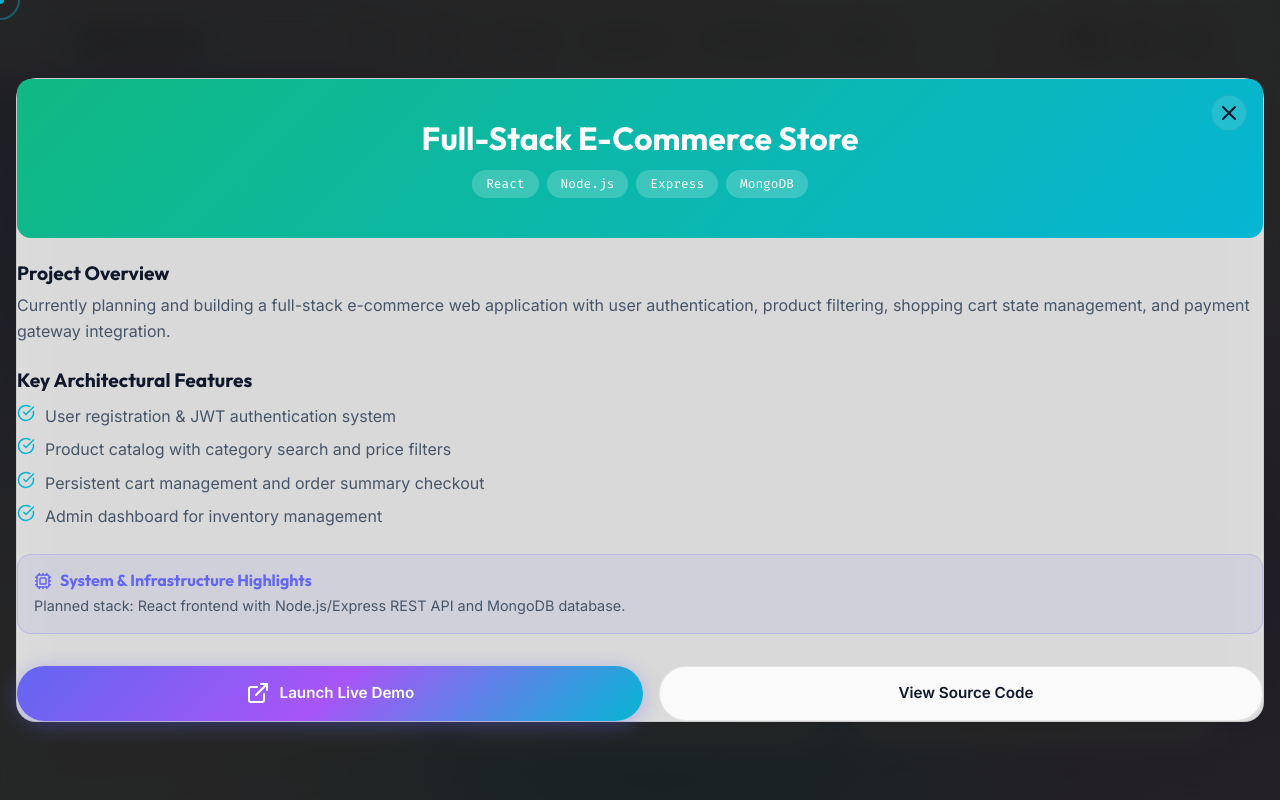
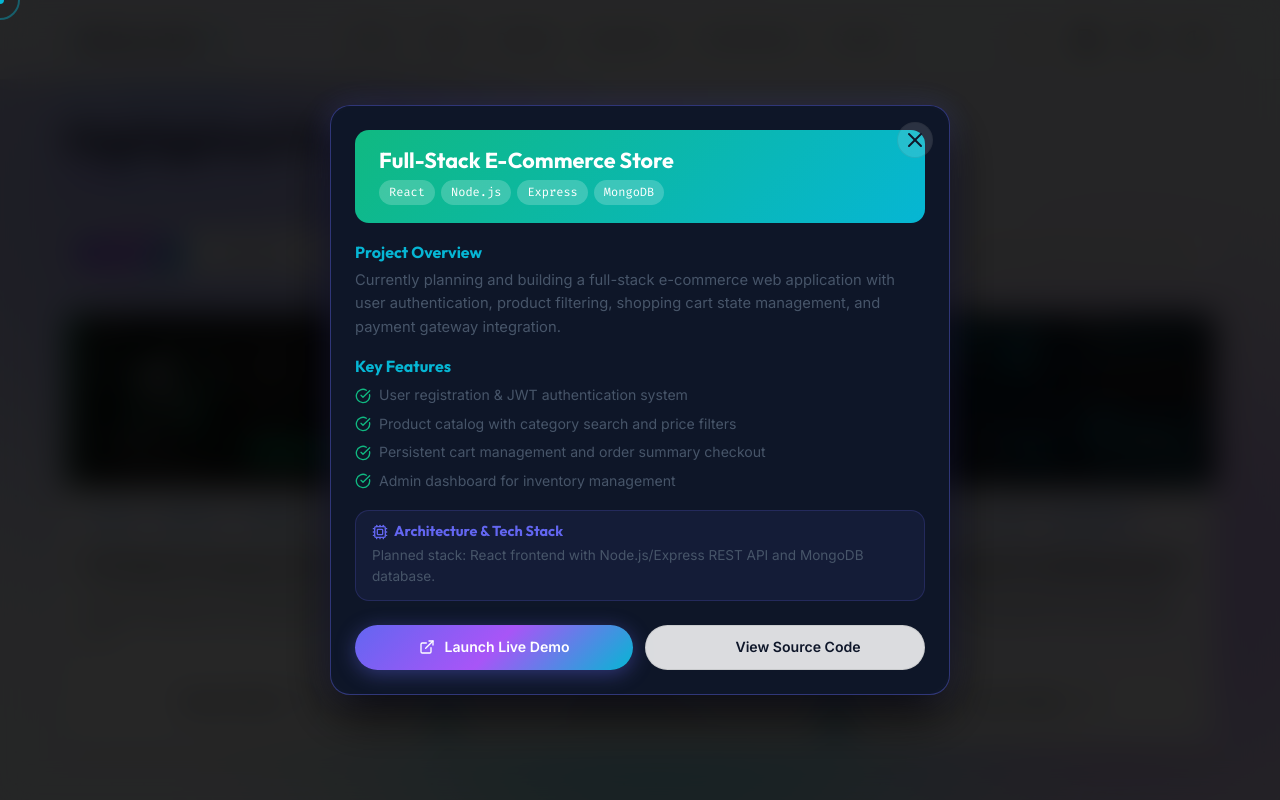
Before and after one commit to adityasaxenaengr/portfolio-website, a plain HTML site: page index.html in a window 1280 px wide. Both pictures are taken after a click on the element 248 px from the left and 2737 px from the top of the page. Shown: the part 2337-3137 px from the top of the page. Drawn offline with nearby package versions, Linux system fonts and the light colour scheme.

Commit message:
Redesign Project Details modal to sleek compact 620px glass dialog layout

```diff
--- a/css/styles.css
+++ b/css/styles.css
@@ -1738,6 +1738,19 @@ body.cursor-hover .cursor-outline {
   background: rgba(0, 0, 0, 0.85);
   backdrop-filter: blur(16px);
   -webkit-backdrop-filter: blur(16px);
+}
+
+.modal-content {
+  position: relative;
+  width: 100%;
+  max-width: 620px;
+  background: rgba(15, 23, 42, 0.96) !important;
+  border: 1px solid rgba(99, 102, 241, 0.4) !important;
+  border-radius: var(--radius-lg);
+  padding: 24px;
+  max-height: 85vh;
+  overflow-y: auto;
+  box-shadow: 0 20px 50px rgba(0, 0, 0, 0.8), 0 0 30px rgba(99, 102, 241, 0.25);
 }
 
 .modal-close, .modal-close-btn {
--- a/index.html
+++ b/index.html
@@ -22,7 +22,7 @@
   <script src="https://unpkg.com/lucide@latest"></script>
 
   <!-- Stylesheets -->
-  <link rel="stylesheet" href="css/styles.css?v=NoHoverOverlay">
+  <link rel="stylesheet" href="css/styles.css?v=CompactModal">
 </head>
 <body>
   <!-- Ambient Background Glow & Grid -->
--- a/js/projectModal.js
+++ b/js/projectModal.js
@@ -13,25 +13,25 @@
     if (!project) return;
 
     modalBody.innerHTML = `
-      <div class="project-modal-banner" style="background: ${project.gradient || 'var(--gradient-main)'}; padding: 40px; border-radius: var(--radius-md); text-align: center; color: #fff; margin-bottom: 24px;">
-        <h2 style="font-size: 2rem; color: #fff; margin-bottom: 8px;">${project.title}</h2>
-        <div style="display: flex; justify-content: center; gap: 8px; flex-wrap: wrap; margin-top: 12px;">
-          ${project.tags.map(t => `<span style="background: rgba(255,255,255,0.2); padding: 4px 14px; border-radius: 99px; font-size: 0.8rem; font-family: var(--font-code);">${t}</span>`).join('')}
+      <div class="project-modal-banner" style="background: ${project.gradient || 'var(--gradient-main)'}; padding: 18px 24px; border-radius: var(--radius-md); color: #fff; margin-bottom: 20px;">
+        <h3 style="font-size: 1.35rem; color: #fff; margin-bottom: 6px; font-weight: 700;">${project.title}</h3>
+        <div style="display: flex; gap: 6px; flex-wrap: wrap;">
+          ${project.tags.map(t => `<span style="background: rgba(255,255,255,0.2); padding: 3px 10px; border-radius: 99px; font-size: 0.75rem; font-family: var(--font-code);">${t}</span>`).join('')}
         </div>
       </div>
 
-      <div class="modal-section" style="margin-bottom: 24px;">
-        <h3 style="font-size: 1.2rem; margin-bottom: 8px;">Project Overview</h3>
-        <p style="color: var(--text-secondary);">${project.fullDesc || project.shortDesc}</p>
+      <div class="modal-section" style="margin-bottom: 18px;">
+        <h4 style="font-size: 1rem; color: var(--accent-cyan); margin-bottom: 6px;">Project Overview</h4>
+        <p style="color: var(--text-secondary); font-size: 0.92rem; line-height: 1.6;">${project.fullDesc || project.shortDesc}</p>
       </div>
 
       ${project.features ? `
-        <div class="modal-section" style="margin-bottom: 24px;">
-          <h3 style="font-size: 1.2rem; margin-bottom: 12px;">Key Architectural Features</h3>
-          <ul style="list-style: none; display: flex; flex-direction: column; gap: 8px;">
+        <div class="modal-section" style="margin-bottom: 18px;">
+          <h4 style="font-size: 1rem; color: var(--accent-cyan); margin-bottom: 8px;">Key Features</h4>
+          <ul style="list-style: none; display: flex; flex-direction: column; gap: 6px; padding: 0;">
             ${project.features.map(f => `
-              <li style="display: flex; items-center; gap: 10px; color: var(--text-secondary);">
-                <i data-lucide="check-circle" style="color: var(--accent-cyan); width: 18px; height: 18px; flex-shrink: 0;"></i>
+              <li style="display: flex; align-items: center; gap: 8px; color: var(--text-secondary); font-size: 0.88rem;">
+                <i data-lucide="check-circle" style="color: var(--accent-emerald); width: 16px; height: 16px; flex-shrink: 0;"></i>
                 <span>${f}</span>
               </li>
             `).join('')}
@@ -40,22 +40,22 @@
       ` : ''}
 
       ${project.architectureNotes ? `
-        <div class="modal-section" style="margin-bottom: 24px; padding: 16px; background: rgba(99, 102, 241, 0.08); border: 1px solid rgba(99, 102, 241, 0.2); border-radius: var(--radius-md);">
-          <h4 style="color: var(--accent-primary); margin-bottom: 4px; display: flex; align-items: center; gap: 8px;">
-            <i data-lucide="cpu" style="width: 18px; height: 18px;"></i>
-            System & Infrastructure Highlights
-          </h4>
-          <p style="font-size: 0.9rem; color: var(--text-secondary);">${project.architectureNotes}</p>
+        <div class="modal-section" style="margin-bottom: 20px; padding: 12px 16px; background: rgba(99, 102, 241, 0.08); border: 1px solid rgba(99, 102, 241, 0.2); border-radius: var(--radius-md);">
+          <h5 style="color: var(--accent-primary); margin-bottom: 4px; display: flex; align-items: center; gap: 6px; font-size: 0.9rem;">
+            <i data-lucide="cpu" style="width: 16px; height: 16px;"></i>
+            Architecture & Tech Stack
+          </h5>
+          <p style="font-size: 0.85rem; color: var(--text-secondary); margin: 0;">${project.architectureNotes}</p>
         </div>
       ` : ''}
 
-      <div style="display: flex; gap: 16px; margin-top: 32px; flex-wrap: wrap;">
-        <a href="${project.liveUrl || '#'}" target="_blank" rel="noopener" class="btn btn-primary" style="flex-grow: 1;">
-          <i data-lucide="external-link"></i>
+      <div style="display: flex; gap: 12px; margin-top: 24px; flex-wrap: wrap;">
+        <a href="${project.liveUrl || '#'}" target="_blank" rel="noopener" class="btn btn-primary" style="flex: 1; padding: 10px 16px; font-size: 0.88rem; justify-content: center;">
+          <i data-lucide="external-link" style="width: 16px; height: 16px;"></i>
           <span>Launch Live Demo</span>
         </a>
-        <a href="${project.githubUrl || '#'}" target="_blank" rel="noopener" class="btn btn-secondary" style="flex-grow: 1;">
-          <i data-lucide="github"></i>
+        <a href="${project.githubUrl || '#'}" target="_blank" rel="noopener" class="btn btn-secondary" style="flex: 1; padding: 10px 16px; font-size: 0.88rem; justify-content: center;">
+          <i data-lucide="github" style="width: 16px; height: 16px;"></i>
           <span>View Source Code</span>
         </a>
       </div>
```
